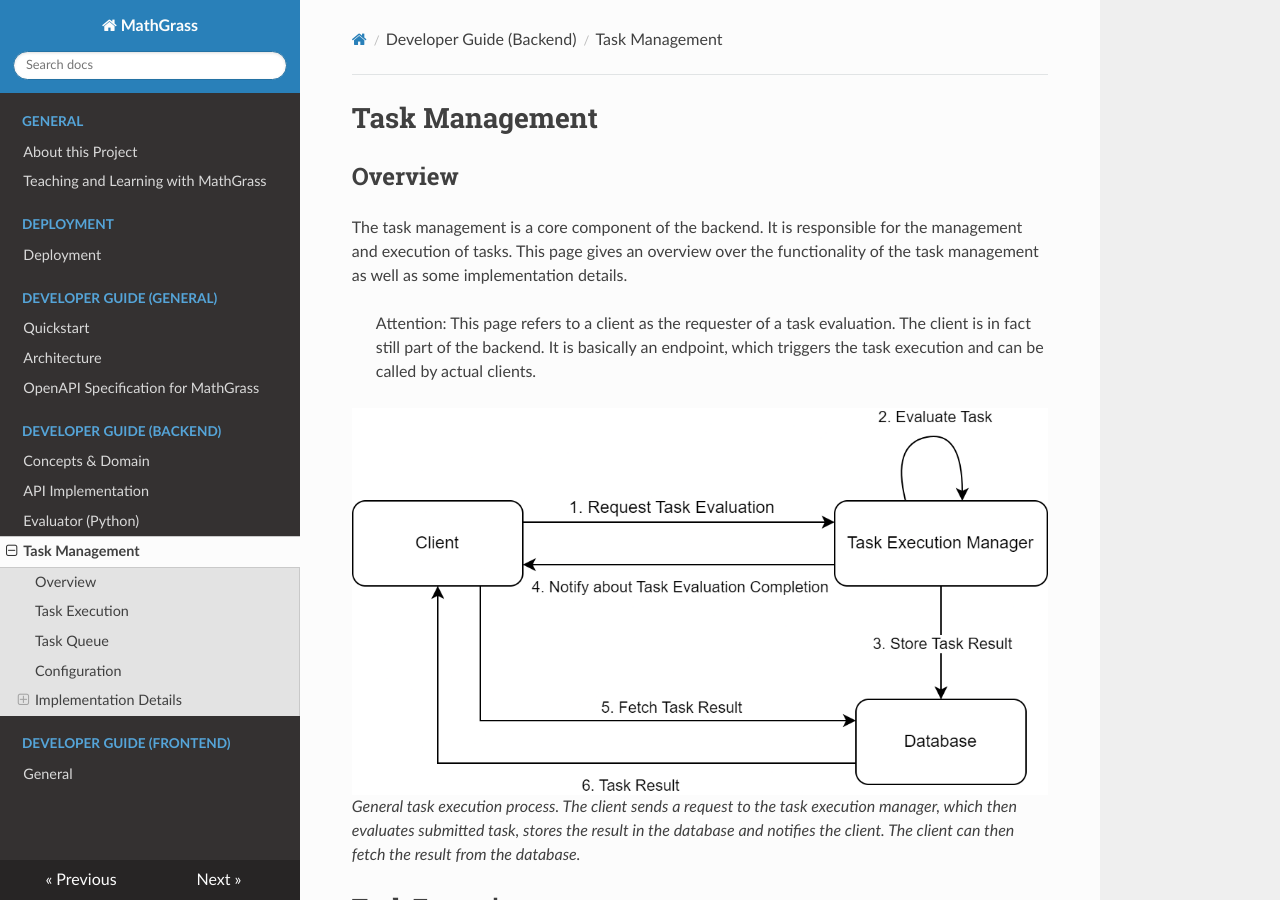
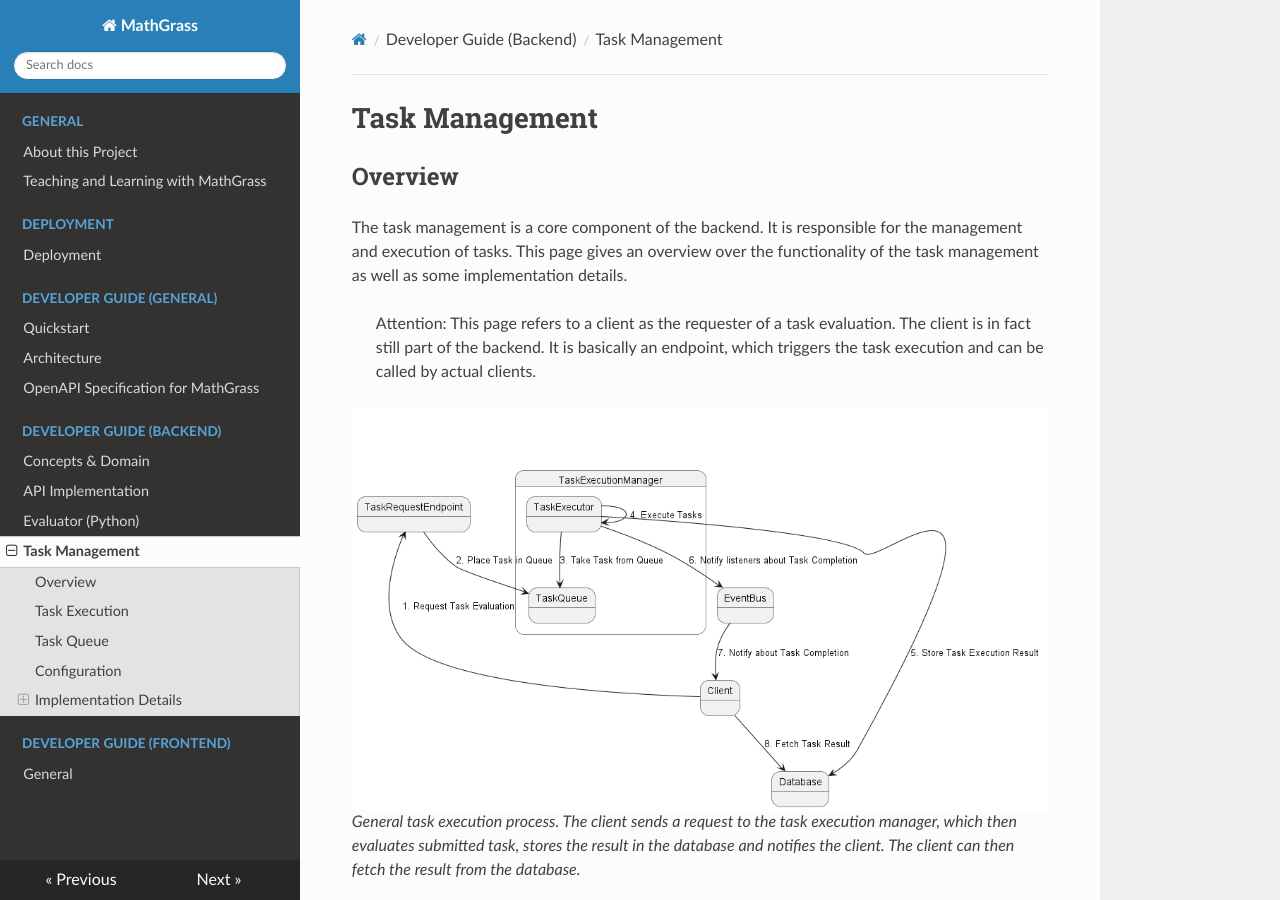
Before and after one commit to MathGrass/mathgrass, an MkDocs documentation site: the page built from docs/developer_guide/backend/taskmanagement.md, in a window 1280 px wide and 900 px high. Built offline with MkDocs 1.6.1, drawn with Linux system fonts in a browser that asks for light colours; nearby versions of some CDN libraries.

Commit message:
doc: Update state chart in task management documentation with PlantUML graph

```diff
--- a/docs/developer_guide/backend/taskmanagement.md
+++ b/docs/developer_guide/backend/taskmanagement.md
@@ -7,7 +7,8 @@ This page gives an overview over the functionality of the task management as wel
 > backend. It is basically an endpoint, which triggers the task execution and
 > can be called by actual clients.
 
-![Task evaluation process](../../images/task_evaluation_process.png)
+[comment]: <>(Image generated using PlantUML. Source: docs/developer_guide/images/task_evaluation_process.puml)
+![Task evaluation process](../images/task_evaluation_process.png)
 *General task execution process. The client sends a request to the task execution manager, which then evaluates
 submitted task, stores the result in the database and notifies the client. The client can then fetch the result from
 the database.*
```
Also changed, not shown: docs/developer_guide/images/task_evaluation_process.png (added), docs/images/task_evaluation_process.png (deleted), 1 other file.
